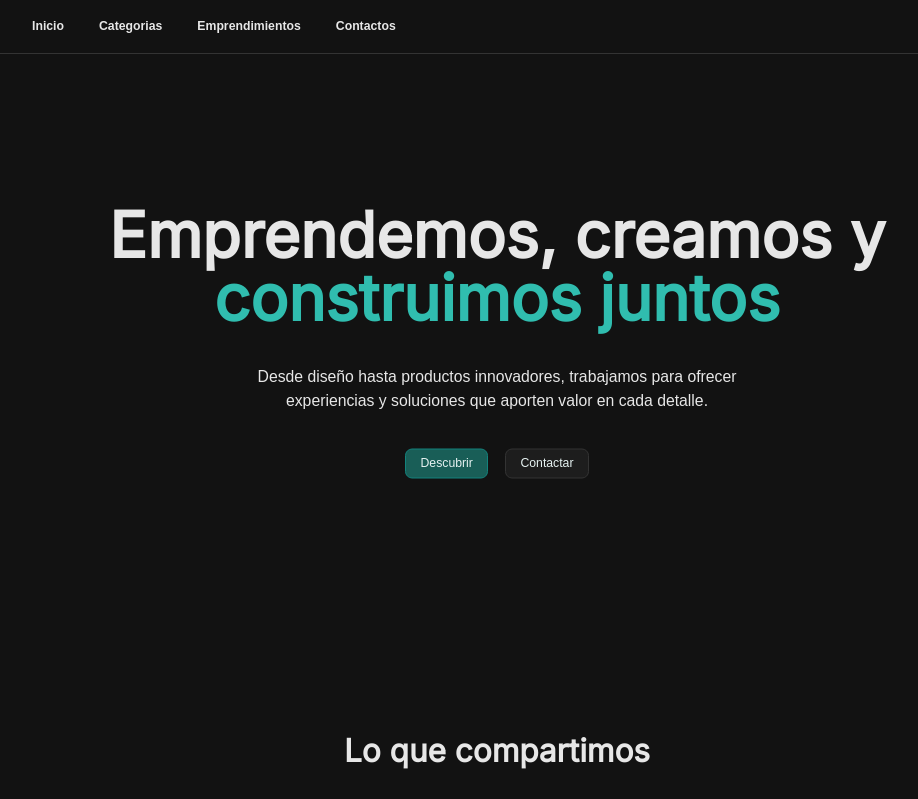
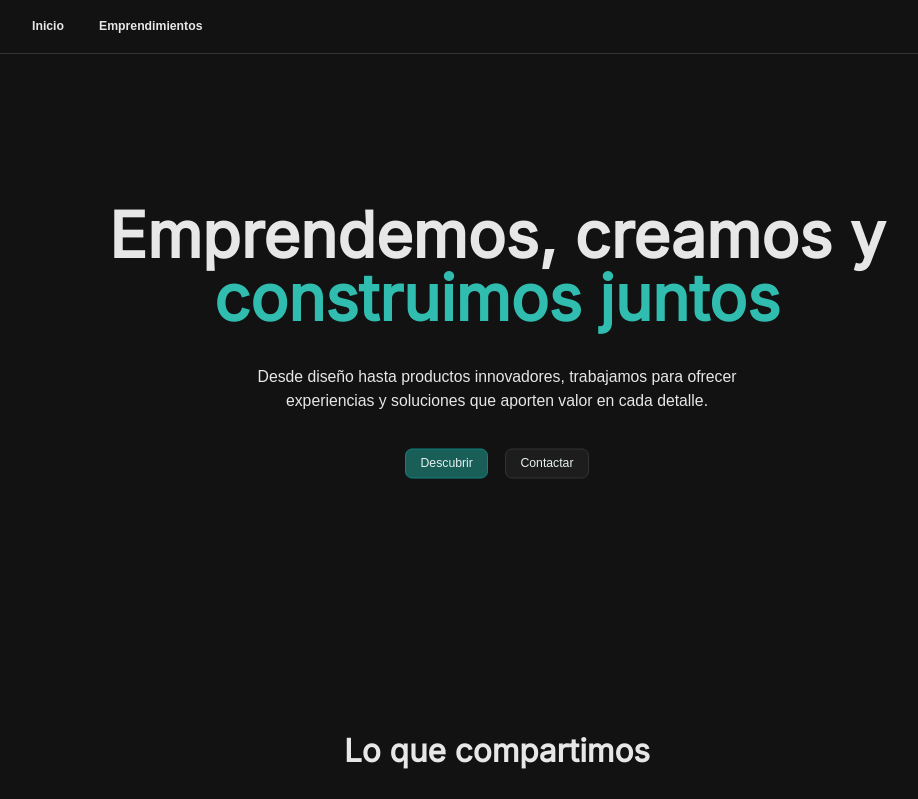
Before and after one commit to freddyrdev/emprendimientos, a React (Vite) app: page / in a window 1280 px wide. Shown: the top 799 px of the page, without its empty margins (143-1061 px from the left). Built offline with nearby package versions, Linux system fonts and the light colour scheme.

Commit message:
Actualizando el header

```diff
--- a/src/features/layout/Header.tsx
+++ b/src/features/layout/Header.tsx
@@ -5,9 +5,7 @@ export const Header = () => {
     <header className="border-b border-(--bordeOscuro) px-50 py-5 z-10">
         <nav className="flex gap-10 negrita">
             <Link to={""} className="hover:text-(--temaPrimario) animacion">Inicio</Link>
-            <Link to={""} className="hover:text-(--temaPrimario) animacion">Categorias</Link>
             <Link to={"/emprendimiento"} className="hover:text-(--temaPrimario) animacion">Emprendimientos</Link>
-            <Link to={""} className="hover:text-(--temaPrimario) animacion">Contactos</Link>
         </nav>
     </header>
     )
```
